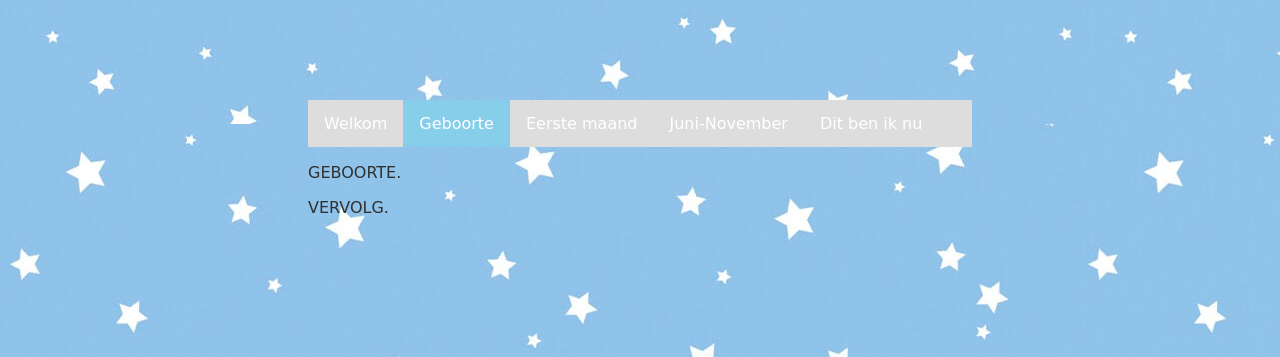
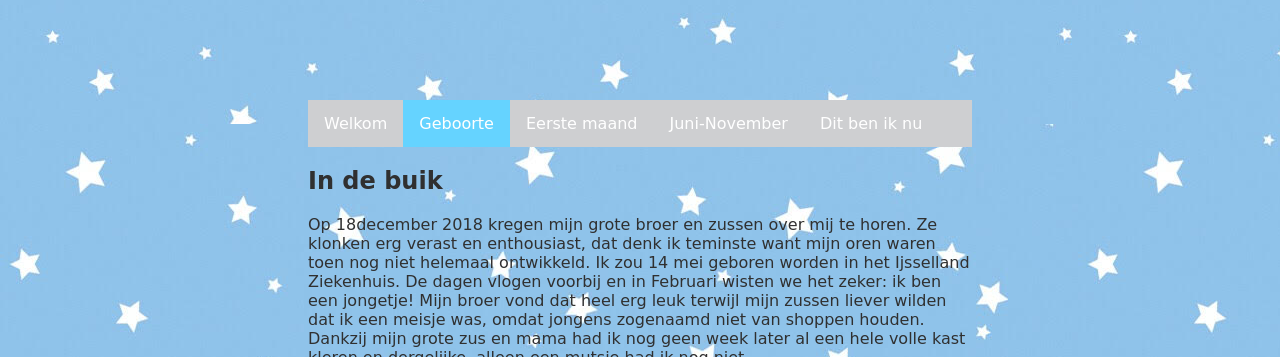
Before and after one commit to maureenyeung/website, a plain HTML site: page geboorte.html in a window 1280 px wide. Shown: the part 595-952 px from the top of the page. Drawn offline with Linux system fonts and the light colour scheme.

Commit message:
zo avond 4jan geboorte tekst

```diff
--- a/geboorte.html
+++ b/geboorte.html
@@ -27,10 +27,11 @@
 
 
             <article>
-                <p>GEBOORTE.</p>
-                <p>VERVOLG.</p>
+                <h2 id="buik"> In de buik </h2>
+                <p>Op 18december 2018 kregen mijn grote broer en zussen over mij te horen. Ze klonken erg verast en enthousiast, dat denk ik teminste want mijn oren waren toen nog niet helemaal ontwikkeld. Ik zou 14 mei geboren worden in het Ijsselland Ziekenhuis. De dagen vlogen voorbij en in Februari wisten we het zeker: ik ben een jongetje! Mijn broer vond dat heel erg leuk terwijl mijn zussen liever wilden dat ik een meisje was, omdat jongens zogenaamd niet van shoppen houden. Dankzij mijn grote zus en mama had ik nog geen week later al een hele volle kast kleren en dergelijke, alleen een mutsje had ik nog niet. <br>
+               Hier rechts zie je mijn echo, een foto van mij in de buik! ik was hier ...oud en  ... cm lang ... zwaar
+               </p>
             </article>
-
 
 
         </main>
--- a/style.css
+++ b/style.css
@@ -41,22 +41,18 @@ a:hover {
     text-decoration: underline;
 }
 
-.mijn-geboorte {
-    font-family: sierlijk;
-
-    color: black;
+body {
+    background-image: url("afbeeldingen/BSachtergrond.jpg");
 }
 
-body {
-    background-image: url("afbeeldingen/BSachtergrond.jpg")
 
-}
+
 /* navigatiebalk */
 nav ul {
     list-style-type: none;
     margin: auto;
     padding: 0;
-    background-color: #dddddd;
+    background-color: rgb(206, 207, 209);
     overflow: hidden;
 }
 
@@ -77,11 +73,18 @@ nav li a:hover {
 }
 
 nav li a.active {
-    background-color: skyblue;
+    background-color: rgb(101, 211, 255);
 }
 
+/* fonts */
 
 @font-face {
     font-family: sierlijk;
     src: url(fonts/sierlijk.ttf)
 }
+
+/* geboorte stijlen */
+
+#buik {
+    background-color: rgb(206, 207, 209))
+}
```
Also changed, not shown: daarna.html (+1 -0 lines), eerste.html (+1 -0 lines), nu.html (+1 -0 lines), welkom.html (+2 -0 lines).
